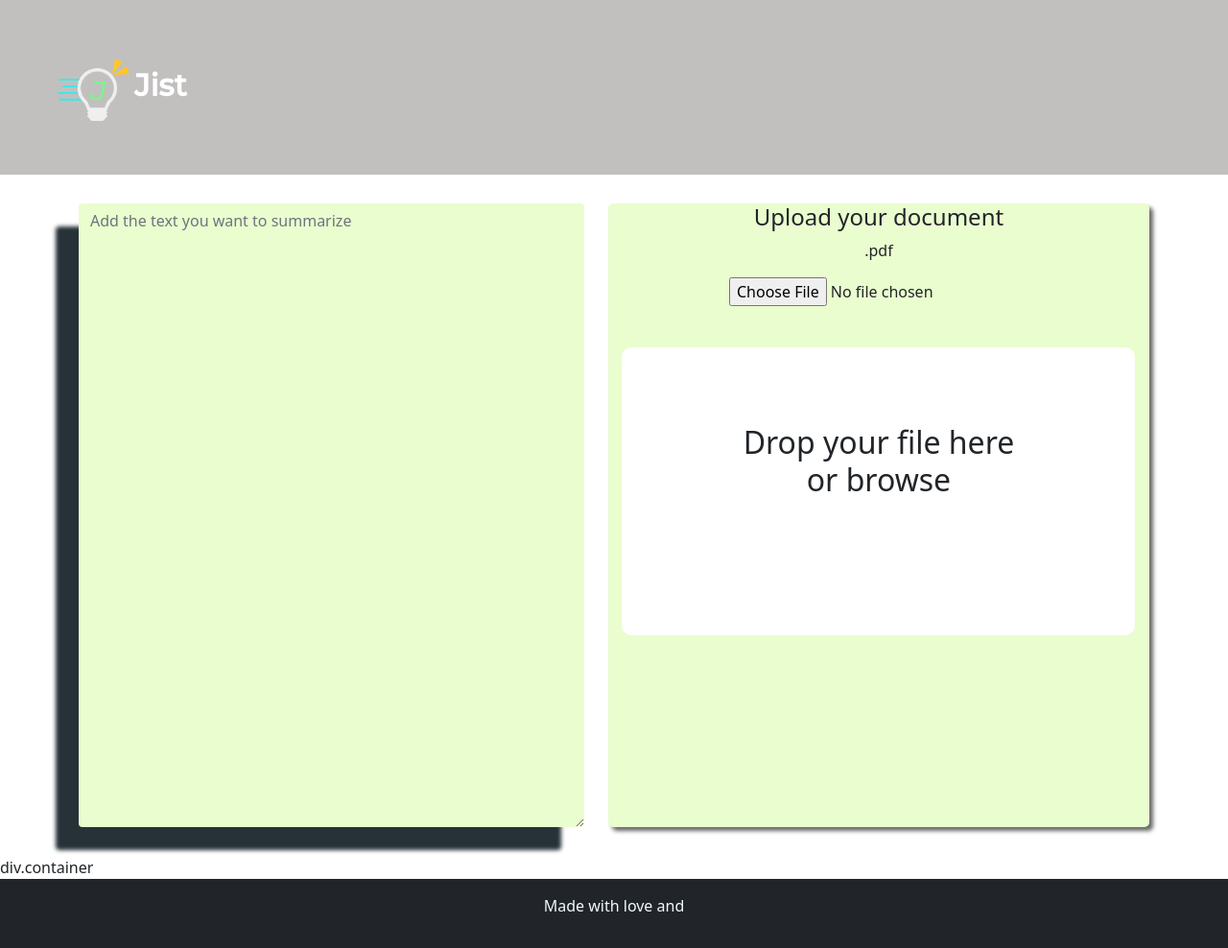
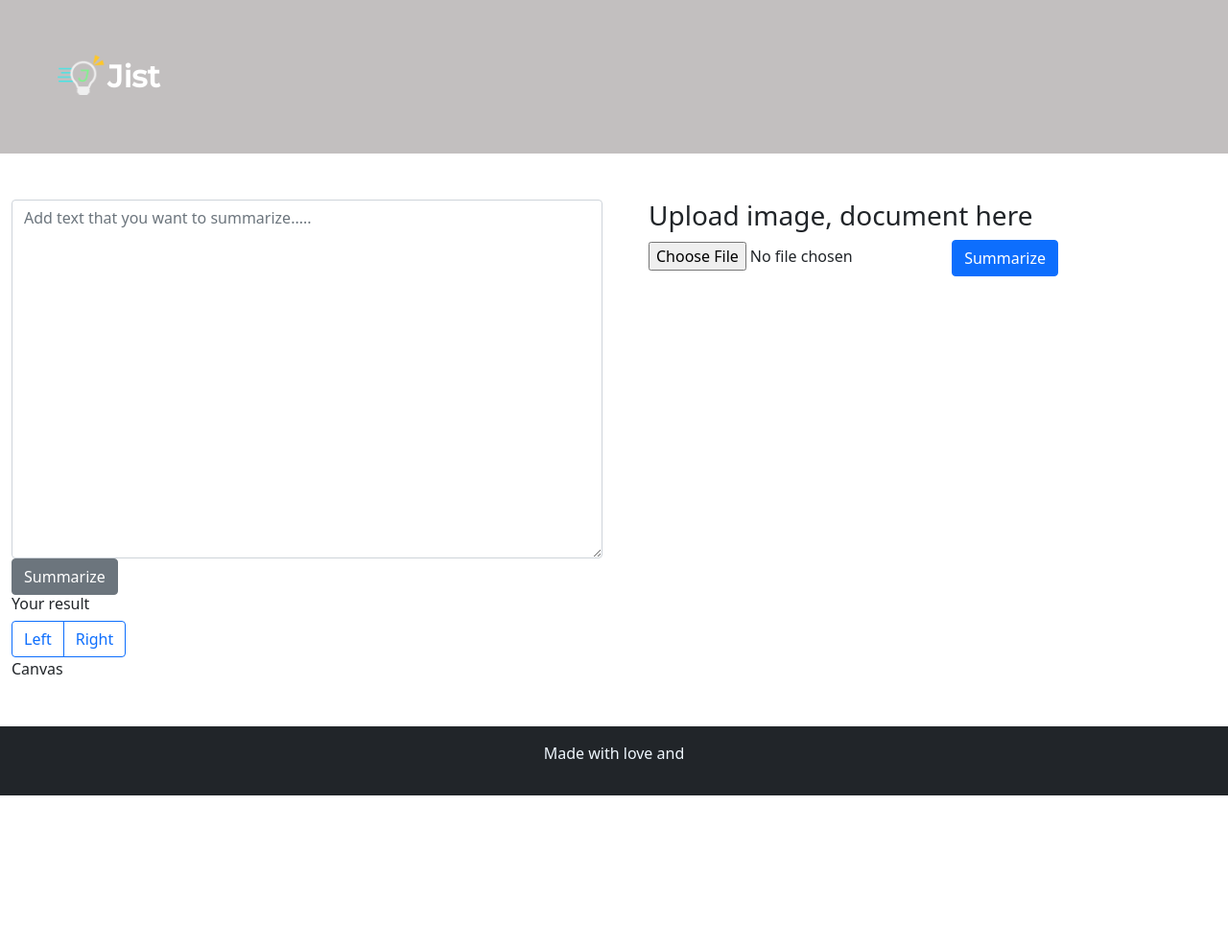
Before and after one commit to Chiraayupm/Jist-VisualTextSummarizer, a Django app: page /summarization/ in a window 1280 px wide. Shown: the whole page at 96% size. After the commit the page ends 829 px from the top, so only its background shows below. Run offline with Django 4.2, Linux system fonts and the light colour scheme; some libraries are stand-ins or nearby versions.

Commit message:
add summarization page

```diff
--- a/summarizer/static/css/base.css
+++ b/summarizer/static/css/base.css
@@ -7,4 +7,7 @@ nav {
   font-size: 2rem;
   font-family: "Montserrat", sans-serif;
   font-weight: bold;
+  /* vertical-align: middle; */
+  /* line-height: 1; */
+  /* text-align: center; */
 }
--- a/summarizer/static/css/summarization.css
+++ /dev/null
@@ -1,43 +0,0 @@
-.input-group-container{
-    margin-top: 30px;
-    margin-bottom: 30px;
-}
-
-
-.para-input, .para-input[type=text]:focus{
-    height: 650px;
-    width: 250px !important;
-    margin-right: 25px;
-    background-color: #EAFDCF;
-    box-shadow: -24px 24px 4px #263238;
-    border: none;
-}
-
-.doc-upload-container{
-    background-color: #EAFDCF;
-    height: 650px;
-    width: 150ox;
-    border-radius: 5px;
-    box-shadow: 4px 4px 4px #676969;
-}
-
-.drop-section{
-position: absolute;
-width: 535px;
-height: 300px;
-/* left: 1204px;
-top: 915px; */
-
-background: #FFFFFF;
-border-radius: 10px;
-text-align: center;
-align-self: center;
-transform: translateY(50%);
-
-
-}
-
-.drop-section > h2{
-
-padding: 80px 0px;
-}
--- a/summarizer/templates/base.html
+++ b/summarizer/templates/base.html
@@ -46,7 +46,7 @@
     <nav class="navbar navbar-dark">
       <div class="container-fluid">
         <a class="navbar-brand p-5" href="#">
-          <img src="{% static 'assets/logo.png' %}" width="80px" alt="" />Jist</a
+          <img src="{% static 'assets/logo.png' %}" style="margin-top: -12px;" width="52px" alt="" />Jist</a
         >
       </div>
     </nav>
--- a/summarizer/templates/index.html
+++ b/summarizer/templates/index.html
@@ -15,7 +15,7 @@
             <p id="titlecont">Lorem ipsum dolor sit amet consectetur, adipisicing elit. Ducimus, cumque repudiandae blanditiis sequi exercitationem dolorum tempore maxime rem placeat itaque sint quidem laboriosam explicabo autem est magnam sunt doloremque eaque.</p>
          </div>
          <div class="col-xs-12 mb-5 d-flex justify-content-center">
-             <button role="button" type="button" class="btn"><span class="iconify d-none d-md-inline-flex" data-icon="ooui:text-summary-ltr" data-width="24" data-height="24"></span> Summarization <span class="iconify d-none d-md-inline-flex" data-icon="ooui:text-summary-rtl"  data-width="24" data-height="24"></span></button>
+             <a role="button" type="button" class="btn" href="{% url 'summarization' %}"><span class="iconify d-none d-md-inline-flex" data-icon="ooui:text-summary-ltr" data-width="24" data-height="24"></span> Summarization <span class="iconify d-none d-md-inline-flex" data-icon="ooui:text-summary-rtl"  data-width="24" data-height="24"></span></a>
          </div>
      </div>
      <div class="row">
--- a/summarizer/templates/summarization.html
+++ b/summarizer/templates/summarization.html
@@ -4,24 +4,46 @@
 {% block pgcss %} <link rel="stylesheet" href="{% static 'css/summarization.css' %}" type="text/css" /> {% endblock pgcss %}
 
 {% block content %}
-<div class="container  d-flex justify-content-around flex-row input-group-container">
 
-    <div class="input-group">
-        <textarea type="text" class="form-control para-input" aria-label="With textarea" placeholder="Add the text you want to summarize"></textarea>
-    </div>
-
-    <div class="container d-flex flex-column align-items-center doc-upload-container">
-        <h4>Upload your document</h4>
-        <p>.pdf</p>
-        <input type="file">
-
-        <div class="drop-section">
-            <h2>Drop your file here <br/>or <span>browse</span></h2>
+<div class="container-fluid mt-5 mb-5">
+    <div class="row">
+        <div class="col-lg-6 col-xs-12">
+            <form action="">
+                <textarea class="form-control" id="exampleFormControlTextarea1" rows="15" placeholder="Add text that you want to summarize....."></textarea>
+                <a class="btn btn-secondary" type="submit" role="button">Summarize</a>
+            </form>
+        </div>
+        <div class="col-lg-6 col-xs-12">
+            <div class="container-fluid d-block">
+                <h3>Upload image, document here</h3>
+                <div class="row">
+                    <div class="col-xs-12">
+                        <form class="d-block" action="">
+                            <input type="file">
+                            <a role="button" type="submit" class="btn btn-primary">Summarize</a>
+                        </form>
+                    </div>
+                </div>
+            </div>
         </div>
     </div>
-
+    <div class="row">
+        <div class="col-xs-6">
+            <h6>Your result</h6>
+        </div>
+        <div class="col-xs-6">
+            <div class="btn-group" role="group" aria-label="Basic outlined example">
+                <button type="button" class="btn btn-outline-primary">Left</button>
+                <button type="button" class="btn btn-outline-primary">Right</button>
+            </div>
+        </div>
+        <div class="col-xs-12">
+            <div>
+                Canvas
+            </div>
+        </div>
+    </div>
 </div>
 
-div.container
 
 {% endblock content %}
```
Also changed, not shown: summarizer/static/css/index.css (+13 -12 lines).
